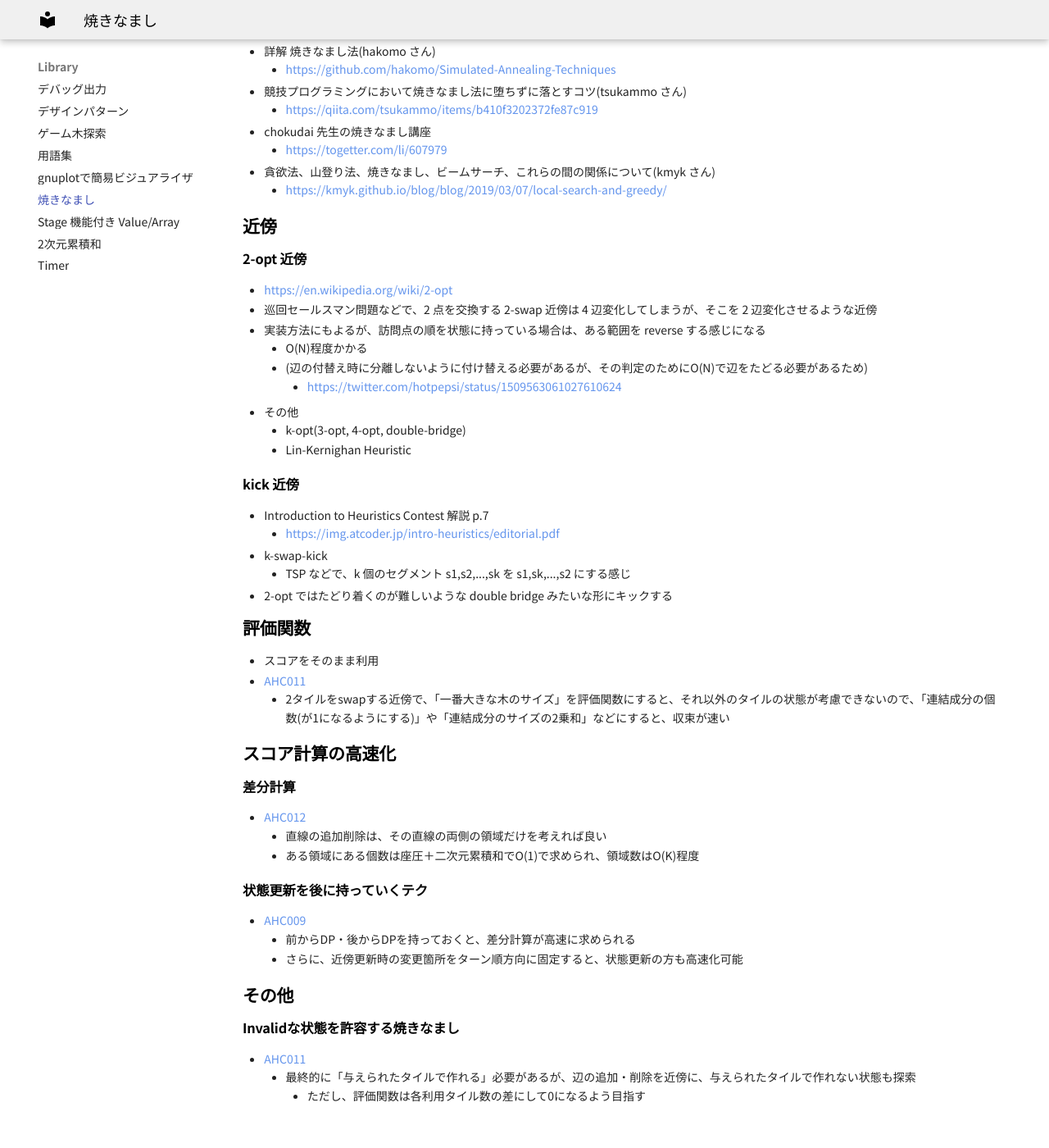
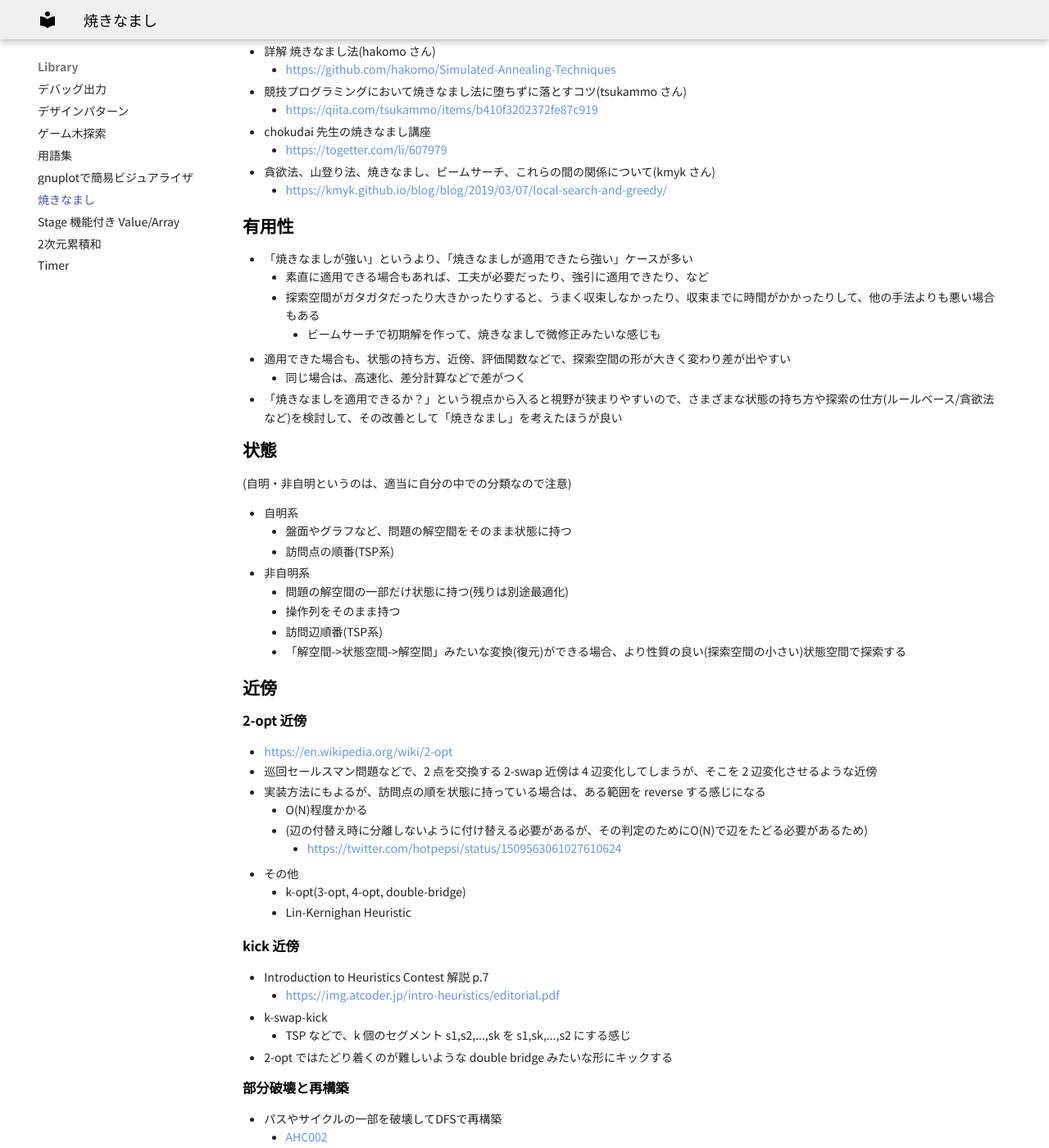
Before and after one commit to jetbead/AtCoderHeuristicContestMemo, an MkDocs documentation site: the page built from docs/Library/sa.md, in a window 1280 px wide and 1400 px high, scrolled down 282 px. Shown: the whole window at 82% size. Built offline with MkDocs 1.6.1 and Material for MkDocs 9.7.7, drawn with Linux system fonts in a browser that asks for light colours; some web fonts are replaced; before the commit the page ends 1661 px from its top, so only the background shows below that.

Commit message:
modify sa

```diff
--- a/docs/Library/sa.md
+++ b/docs/Library/sa.md
@@ -14,6 +14,28 @@
   - https://togetter.com/li/607979
 - 貪欲法、山登り法、焼きなまし、ビームサーチ、これらの間の関係について(kmyk さん)
   - https://kmyk.github.io/blog/blog/2019/03/07/local-search-and-greedy/
+
+## 有用性
+
+- 「焼きなましが強い」というより、「焼きなましが適用できたら強い」ケースが多い
+  - 素直に適用できる場合もあれば、工夫が必要だったり、強引に適用できたり、など
+  - 探索空間がガタガタだったり大きかったりすると、うまく収束しなかったり、収束までに時間がかかったりして、他の手法よりも悪い場合もある
+    - ビームサーチで初期解を作って、焼きなましで微修正みたいな感じも
+- 適用できた場合も、状態の持ち方、近傍、評価関数などで、探索空間の形が大きく変わり差が出やすい
+  - 同じ場合は、高速化、差分計算などで差がつく
+- 「焼きなましを適用できるか？」という視点から入ると視野が狭まりやすいので、さまざまな状態の持ち方や探索の仕方(ルールベース/貪欲法など)を検討して、その改善として「焼きなまし」を考えたほうが良い
+
+## 状態
+(自明・非自明というのは、適当に自分の中での分類なので注意)
+
+- 自明系
+  - 盤面やグラフなど、問題の解空間をそのまま状態に持つ
+  - 訪問点の順番(TSP系)
+- 非自明系
+  - 問題の解空間の一部だけ状態に持つ(残りは別途最適化)
+  - 操作列をそのまま持つ
+  - 訪問辺順番(TSP系)
+  - 「解空間->状態空間->解空間」みたいな変換(復元)ができる場合、より性質の良い(探索空間の小さい)状態空間で探索する
 
 ## 近傍
 
@@ -36,6 +58,12 @@
 - k-swap-kick
   - TSP などで、k 個のセグメント s1,s2,...,sk を s1,sk,...,s2 にする感じ
 - 2-opt ではたどり着くのが難しいような double bridge みたいな形にキックする
+
+### 部分破壊と再構築
+
+- パスやサイクルの一部を破壊してDFSで再構築
+  - [AHC002](../ContestMemo/ahc002.md)
+  - [AHC010](../ContestMemo/ahc010.md)
 
 ## 評価関数
 
```
